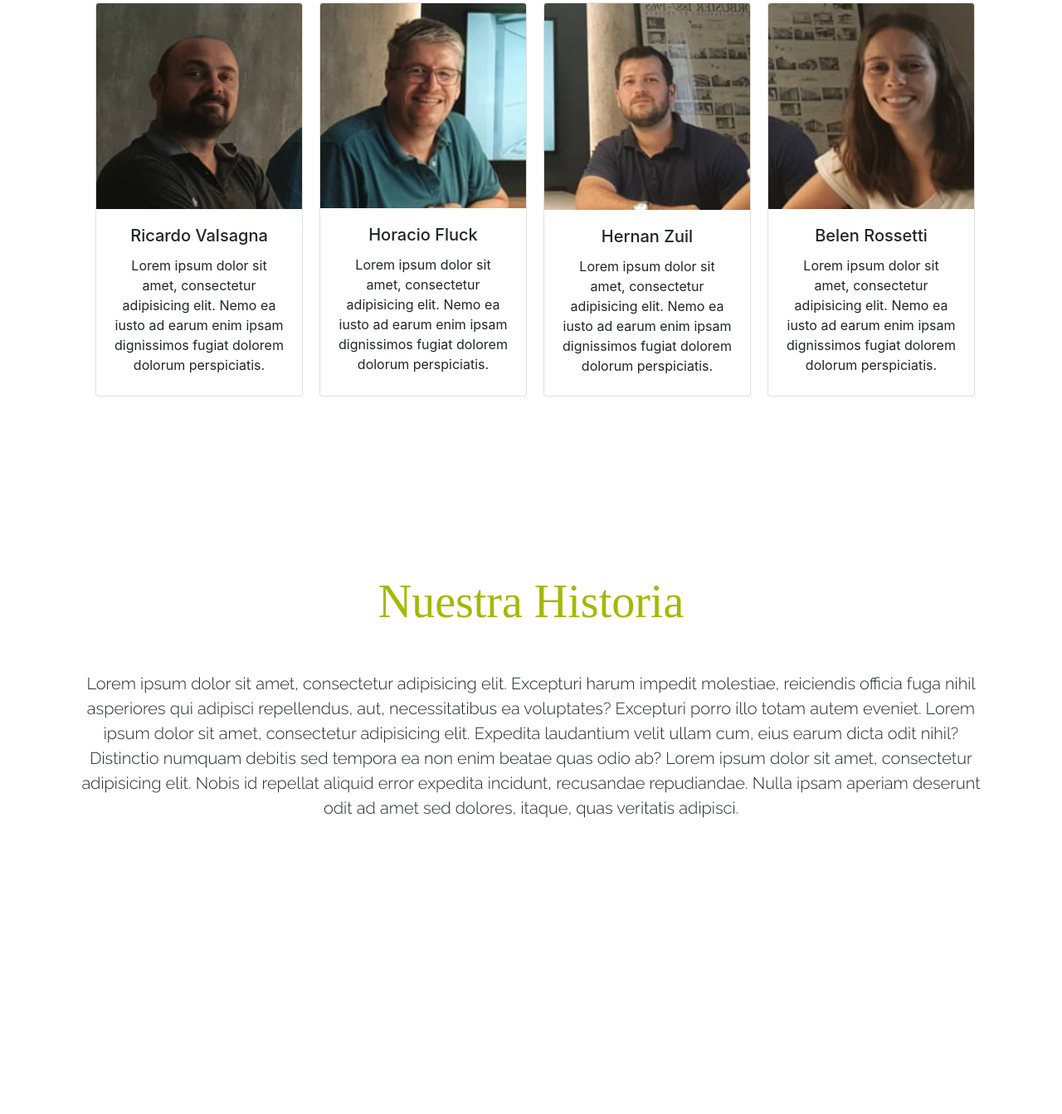
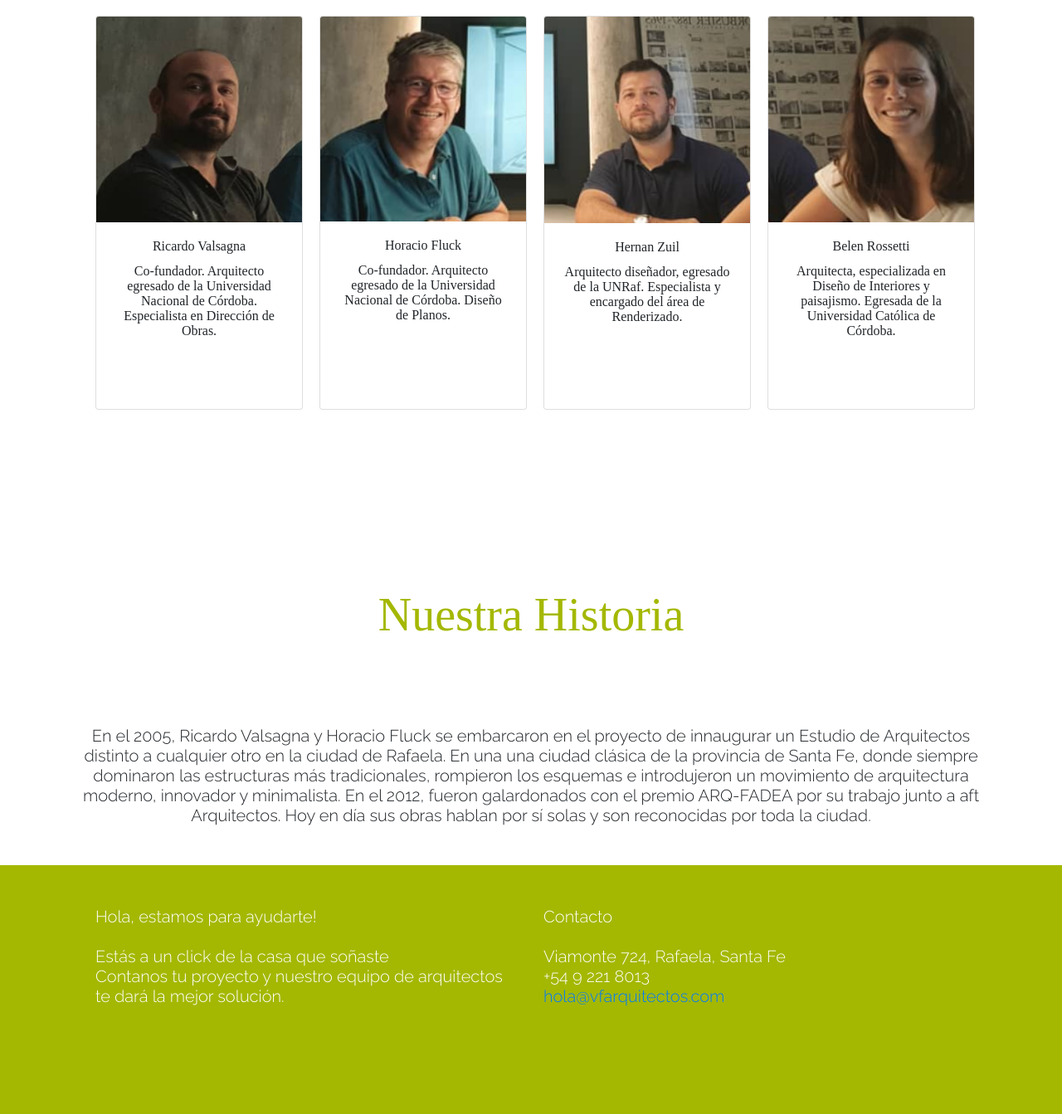
Before and after one commit to lfluck15/vfarquitectos, a website: page nosotros.html in a window 1280 px wide. Shown: the part 432-1775 px from the top of the page at 83% size. Before the commit the page ends 1485 px from the top, so only its background shows below. Drawn offline with nearby package versions, Linux system fonts and the light colour scheme; a web font is replaced by a local one.

Commit message:
"Este es mi proyecto"

```diff
--- a/nosotros.html
+++ b/nosotros.html
@@ -51,7 +51,7 @@
       <img src="images/rv.png" class="card-img-top" alt="...">
       <div class="card-body">
         <h5 class="card-title">Ricardo Valsagna</h5>
-        <p class="card-text">Lorem ipsum dolor sit amet, consectetur adipisicing elit. Nemo ea iusto ad earum enim ipsam dignissimos fugiat dolorem dolorum perspiciatis.
+        <p class="card-text">Co-fundador. Arquitecto egresado de la Universidad Nacional de Córdoba. Especialista en Dirección de Obras.
         </p>
       </div>
     </div>
@@ -61,7 +61,7 @@
       <img src="images/hf.png" class="card-img-top" alt="...">
       <div class="card-body">
         <h5 class="card-title">Horacio Fluck</h5>
-        <p class="card-text">Lorem ipsum dolor sit amet, consectetur adipisicing elit. Nemo ea iusto ad earum enim ipsam dignissimos fugiat dolorem dolorum perspiciatis.
+        <p class="card-text">Co-fundador. Arquitecto egresado de la Universidad Nacional de Córdoba. Diseño de Planos.
         </p></p>
       </div>
     </div>
@@ -71,7 +71,7 @@
       <img src="images/hz.png" class="card-img-top" alt="...">
       <div class="card-body">
         <h5 class="card-title">Hernan Zuil</h5>
-        <p class="card-text">Lorem ipsum dolor sit amet, consectetur adipisicing elit. Nemo ea iusto ad earum enim ipsam dignissimos fugiat dolorem dolorum perspiciatis.
+        <p class="card-text">Arquitecto diseñador, egresado de la UNRaf. Especialista y encargado del área de Renderizado.
         </p></p>
       </div>
     </div>
@@ -81,7 +81,7 @@
       <img src="images/br.png" class="card-img-top" alt="...">
       <div class="card-body">
         <h5 class="card-title">Belen Rossetti</h5>
-        <p class="card-text">Lorem ipsum dolor sit amet, consectetur adipisicing elit. Nemo ea iusto ad earum enim ipsam dignissimos fugiat dolorem dolorum perspiciatis.
+        <p class="card-text">Arquitecta, especializada en Diseño de Interiores y paisajismo. Egresada de la Universidad Católica de Córdoba.
         </p></p>
       </div>
     </div>
@@ -91,12 +91,46 @@
   <div class="container">
     <h1 class="display-4">Nuestra Historia</h1>
     <p class="lead">
-    	Lorem ipsum dolor sit amet, consectetur adipisicing elit. Excepturi harum impedit molestiae, reiciendis officia fuga nihil asperiores qui adipisci repellendus, aut,
-    	necessitatibus ea voluptates? Excepturi porro illo totam autem eveniet.
- 		Lorem ipsum dolor sit amet, consectetur adipisicing elit. Expedita laudantium velit ullam cum, eius earum dicta odit nihil? Distinctio numquam debitis sed tempora ea non enim beatae quas odio ab?  Lorem ipsum dolor sit amet, consectetur adipisicing elit. Nobis id repellat aliquid error expedita incidunt, recusandae repudiandae. Nulla ipsam aperiam deserunt odit ad amet sed dolores, itaque, quas veritatis adipisci.
+    	En el 2005, Ricardo Valsagna y Horacio Fluck se embarcaron en el proyecto de innaugurar un Estudio de Arquitectos distinto a cualquier  otro en la ciudad de Rafaela. En una una ciudad clásica de la provincia de Santa Fe, donde siempre dominaron las estructuras más tradicionales, rompieron los esquemas e introdujeron un movimiento de arquitectura moderno, innovador y minimalista.
+      En el 2012, fueron galardonados con el premio ARQ-FADEA por su trabajo junto a aft Arquitectos.
+
+      Hoy en día sus obras hablan por sí solas y son reconocidas por toda la ciudad.
+
     </p>
 
   </div>
 </div>
+<footer>
+  <div class="containercolor textocontacto">
+    <div class="row">
+      <div class="col">
+        <h5 class="textocontacto mb-4">Hola, estamos para ayudarte!</h5>
+        <p>Estás a un click de la casa que soñaste </p>
+        <p>Contanos tu proyecto y nuestro equipo de arquitectos te dará la mejor solución.</p>
+      </div>
+
+      <hr class="clearfix w-100 d-md-none">
+      <div class="col">
+
+        <h2 class="textocontacto mb-4">Contacto</h2>
+
+        <ul class="list-unstyled">
+          <li>
+            <p class="mr-3 text-left">Viamonte 724, Rafaela, Santa Fe</p>
+          </li>
+             <li>
+            <p class="mr-3 text-left">+54 9 221 8013</p>
+          </li>
+          <li>
+             <a href="mailto:hola@vfarquitectos.com">hola@vfarquitectos.com</a>
+          </li>
+        </ul>
+      </div>
+      <hr class="clearfix w-100 d-md-none">
+    </div>
+
+  </div>
+</footer>
+
 </body>
 </html>
--- a/scss/style.scss
+++ b/scss/style.scss
@@ -1,5 +1,50 @@
+html, body, div, span, applet, object, iframe,
+h1, h2, h3, h4, h5, h6, p, blockquote, pre,
+a, abbr, acronym, address, big, cite, code,
+del, dfn, em, img, ins, kbd, q, s, samp,
+small, strike, strong, sub, sup, tt, var,
+b, u, i, center,
+dl, dt, dd, ol, ul, li,
+fieldset, form, label, legend,
+table, caption, tbody, tfoot, thead, tr, th, td,
+article, aside, canvas, details, embed,
+figure, figcaption, footer, header, hgroup,
+menu, nav, output, ruby, section, summary,
+time, mark, audio, video {
+  margin: 0;
+  padding: 0;
+  border: 0;
+  font-size: 100%;
+  font: inherit;
+  vertical-align: baseline;
+}
+
+
 $ancho : 1050px;
 
+
+.navbar {
+  z-index: 9999;
+  position: fixed;
+  top: 0;
+  width: 100%;
+}
+
+.jumbotron {
+  padding: 2rem 1rem;
+  margin-bottom: 1rem;
+  margin-top: 2rem;
+  background-color: #ffffff;
+  border-radius: 0.3rem;
+}
+
+.lead {
+  font-size: 1.25rem;
+  font-weight: 300;
+  font-family: 'Raleway', sans-serif;
+  text-align:center;
+  margin-top: 50px;
+}
 
 .carousel-item {
   position: relative;
@@ -13,6 +58,16 @@ $ancho : 1050px;
   transition: -webkit-transform 0.4s ease-in-out;
   transition: transform 0.4s ease-in-out;
   transition: transform 0.4s ease-in-out, -webkit-transform 0.4s ease-in-out;
+}
+
+.row {
+  display: -ms-flexbox;
+  display: flex;
+  -ms-flex-wrap: wrap;
+  flex-wrap: wrap;
+  margin-right: 100px;
+  margin-left: 100px;
+  padding: 50px 0 100px 0;
 }
 
 .card {
@@ -36,30 +91,7 @@ $ancho : 1050px;
   padding-bottom: 20px;
 }
 
-.row {
-  display: -ms-flexbox;
-  display: flex;
-  -ms-flex-wrap: wrap;
-  flex-wrap: wrap;
-  margin-right: 100px;
-  margin-left: 100px;
-  padding: 50px 0 100px 0;
-}
 
-.navbar {
-  z-index: 9999;
-  position: fixed;
-  top: 0;
-  width: 100%;
-}
-
-.jumbotron {
-  padding: 2rem 1rem;
-  margin-bottom: 1rem;
-  margin-top: 2rem;
-  background-color: #ffffff;
-  border-radius: 0.3rem;
-}
 .display-4 {
   font-size: 3.5rem;
   font-weight: 300;
@@ -69,30 +101,25 @@ $ancho : 1050px;
   font-family: 'Lusitana', serif;
   text-align:center;
   padding-top: 50px;
+  padding-bottom: 50px;
 }
 
-.lead {
-  font-size: 1.25rem;
-  font-weight: 300;
-  font-family: 'Raleway', sans-serif;
-  text-align:center;
-  margin-top: 50px;
-}
+.modalcenter {
+    align-content: center;
+  }
+
+ .containerservicios {
+    padding:0 300px 0 300px;
+  }
 
 .containercolor {
   background-color: #A4B801;
   min-width: 992px !important;
   color: #fefefe;
-  height: 350px;
+  height: 300px;
   }
 
-  .containerservicios {
-    padding:0 300px 0 300px;
-  }
 
-  .modalcenter {
-    align-content: center;
-  }
 
   .carousel-caption {
   position: absolute;
@@ -114,10 +141,24 @@ $ancho : 1050px;
   padding-top: 150px;
 }
 
+
+
 img{ max-width:100%;}
 
-.gallery_box li{ width:33.333333%; max-width: 100% ; display:inline-block; float: left; text-align: center; overflow: hidden;    position: relative;}
-.gallery_box{ padding:0;display: flow-root;}
+.gallery_box li{
+width:33.333333%;
+max-width: 100% ;
+display:inline-block;
+float: left;
+text-align: center;
+overflow: hidden;
+position: relative;
+}
+
+.gallery_box{
+padding: 100 0 50 0;
+display: flow-root;
+}
 
 .gallery_box li:hover img {
     -moz-transform: scale(1.1);
@@ -126,6 +167,7 @@ img{ max-width:100%;}
     -o-transform: scale(1.1);
     transform: scale(1.1);
 }
+
 .gallery_box li img{-webkit-transition: transform 0.5s ease;
     -o-transition: transform 0.5s ease;
     transition: transform 0.5s ease;}
@@ -135,11 +177,34 @@ img{ max-width:100%;}
 .gallery_box li:nth-child(odd) {
     height: 438px;
 }
-.gallery_box li:nth-child(odd) .box_data{ background:rgba(0,0,0,0.17) }
-.gallery_box li:nth-child(even) .box_data{ background:rgba(0,44,255,0.27) }
-.gallery_box .box_data{ position:absolute; top: 0; left: 0; right:0; bottom:0; color:#fff;}
-.gallery_box .box_data span{ position:absolute; top: 50%; transform: translateY(-50%); left:0 ; right:0; font-size:24px;}
-.gallery_box li:hover .box_data{ background:#A4B801;}
+.gallery_box li:nth-child(odd) .box_data{
+background:rgba(0,0,0,0.17)
+}
+.gallery_box li:nth-child(even) .box_data{
+background:rgba(0,44,255,0.27)
+}
+.gallery_box .box_data{
+ position:absolute;
+ top: 0;
+ left: 0;
+ right:0;
+ bottom:0;
+ color:#fff;
+
+}
+
+.gallery_box .box_data span{
+position:absolute;
+top: 50%;
+transform: translateY(-50%);
+left:0 ;
+right:0;
+font-size:24px;
+}
+
+.gallery_box li:hover .box_data{
+ background:#A4B801;
+ }
 
 .box1 {
 	width: $ancho/1;
@@ -148,3 +213,15 @@ img{ max-width:100%;}
 .box2 {
 	width: $ancho/2;
 }
+ .containercontacto {
+    padding:0 300px 0 300px;
+
+
+ }
+
+ .textocontacto {
+   font-size: 1.25rem;
+  font-weight: 300;
+  font-family: 'Raleway', sans-serif;
+  text-align: left;
+ }
```
Also changed, not shown: contacto.html (+1 -2 lines), index.html (+17 -19 lines), package.json (added, +17 -0 lines), proyectos.html (+34 -2 lines), servicios.html (+36 -5 lines), css/style.css, images/casaefbox.jpg (added), images/localktbox.jpg (added), 1 other file.
